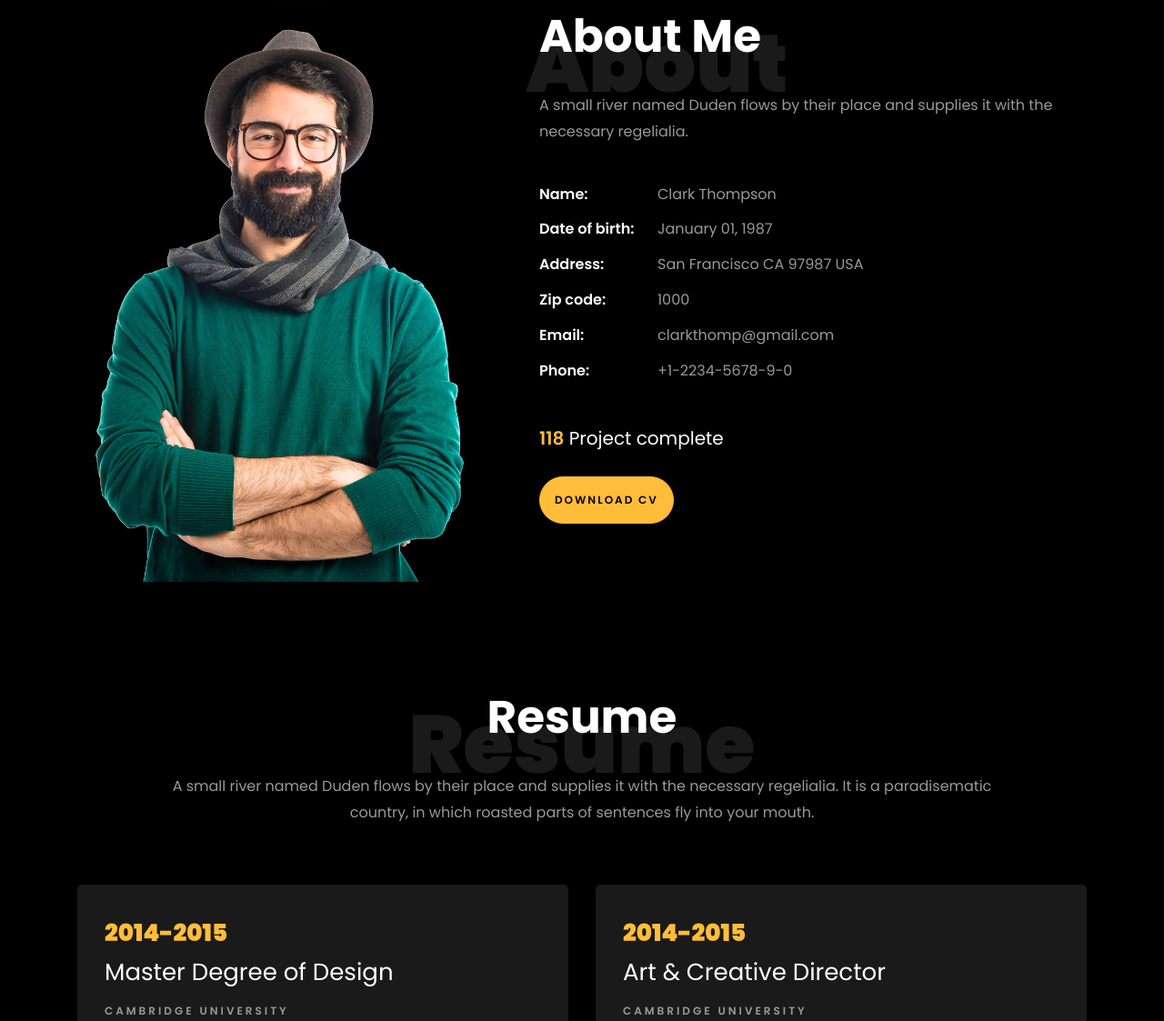
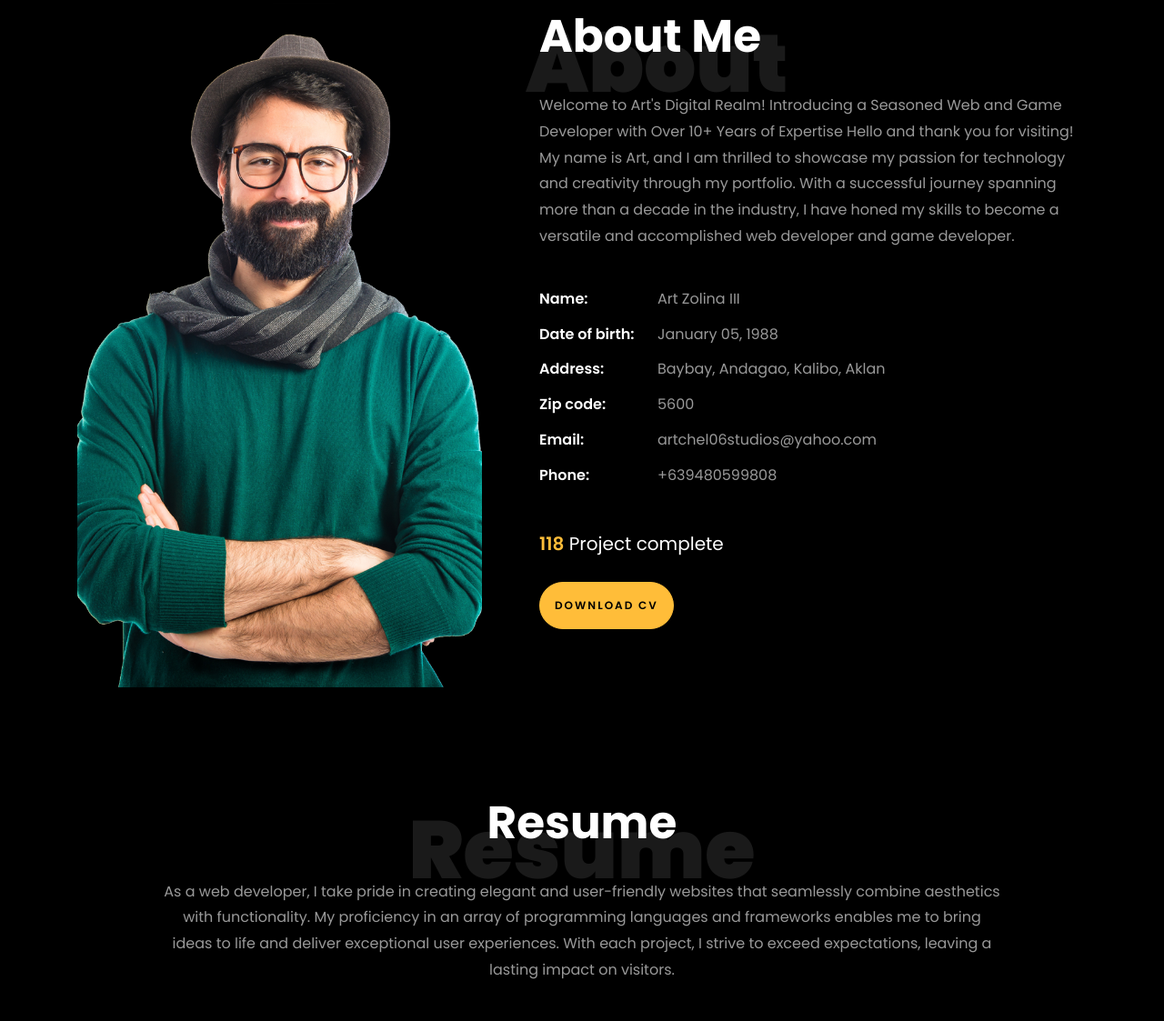
Before and after one commit to tumaogames/tumaogames.github.io, a plain HTML site: page index.html in a window 1280 px wide. Shown: the part 859-1982 px from the top of the page at 91% size. Drawn offline with Linux system fonts and the light colour scheme; files whose address does not match are found by name.

Commit message:
edit description

```diff
--- a/index.html
+++ b/index.html
@@ -1,7 +1,7 @@
 <!DOCTYPE html>
 <html lang="en">
   <head>
-    <title>Clark - Free Bootstrap 4 Template by Colorlib</title>
+    <title>Art</title>
     <meta charset="utf-8">
     <meta name="viewport" content="width=device-width, initial-scale=1, shrink-to-fit=no">
 
@@ -27,7 +27,7 @@
 
     <nav class="navbar navbar-expand-lg navbar-dark ftco_navbar ftco-navbar-light site-navbar-target" id="ftco-navbar">
 	    <div class="container">
-	      <a class="navbar-brand" href="index.html">Clark</a>
+	      <a class="navbar-brand" href="index.html">Art</a>
 	      <button class="navbar-toggler js-fh5co-nav-toggle fh5co-nav-toggle" type="button" data-toggle="collapse" data-target="#ftco-nav" aria-controls="ftco-nav" aria-expanded="false" aria-label="Toggle navigation">
 	        <span class="oi oi-menu"></span> Menu
 	      </button>
@@ -58,7 +58,7 @@
 		          <div class="one-forth d-flex  align-items-center ftco-animate" data-scrollax=" properties: { translateY: '70%' }">
 		          	<div class="text">
 		          		<span class="subheading">Hello!</span>
-			            <h1 class="mb-4 mt-3">I'm <span>Clark Thompson</span></h1>
+			            <h1 class="mb-4 mt-3">I'm <span>Art Zolina III</span></h1>
 			            <h2 class="mb-4">A Freelance Web Designer</h2>
 			            <p><a href="#" class="btn btn-primary py-3 px-4">Hire me</a> <a href="#" class="btn btn-white btn-outline-white py-3 px-4">My works</a></p>
 		            </div>
@@ -77,7 +77,7 @@
 		          <div class="one-forth d-flex align-items-center ftco-animate" data-scrollax=" properties: { translateY: '70%' }">
 		          	<div class="text">
 		          		<span class="subheading">Hello!</span>
-			            <h1 class="mb-4 mt-3">I'm a <span>web designer</span> based in London</h1>
+			            <h1 class="mb-4 mt-3">I'm a <span>Web developer/ Game developer</span> based in Philippines</h1>
 			            <p><a href="#" class="btn btn-primary py-3 px-4">Hire me</a> <a href="#" class="btn btn-white btn-outline-white py-3 px-4">My works</a></p>
 		            </div>
 		          </div>
@@ -102,14 +102,18 @@
 		          <div class="col-md-12 heading-section ftco-animate">
 		          	<h1 class="big">About</h1>
 		            <h2 class="mb-4">About Me</h2>
-		            <p>A small river named Duden flows by their place and supplies it with the necessary regelialia.</p>
+		            <p>Welcome to Art's Digital Realm!
+
+						Introducing a Seasoned Web and Game Developer with Over 10+ Years of Expertise
+						Hello and thank you for visiting! My name is Art, and I am thrilled to showcase my passion for technology and creativity through my portfolio. With a successful journey spanning more than a decade in the industry, I have honed my skills to become a versatile and accomplished web developer and game developer.
+						</p>
 		            <ul class="about-info mt-4 px-md-0 px-2">
-		            	<li class="d-flex"><span>Name:</span> <span>Clark Thompson</span></li>
-		            	<li class="d-flex"><span>Date of birth:</span> <span>January 01, 1987</span></li>
-		            	<li class="d-flex"><span>Address:</span> <span>San Francisco CA 97987 USA</span></li>
-		            	<li class="d-flex"><span>Zip code:</span> <span>1000</span></li>
-		            	<li class="d-flex"><span>Email:</span> <span>clarkthomp@gmail.com</span></li>
-		            	<li class="d-flex"><span>Phone: </span> <span>+1-2234-5678-9-0</span></li>
+		            	<li class="d-flex"><span>Name:</span> <span>Art Zolina III</span></li>
+		            	<li class="d-flex"><span>Date of birth:</span> <span>January 05, 1988</span></li>
+		            	<li class="d-flex"><span>Address:</span> <span>Baybay, Andagao, Kalibo, Aklan</span></li>
+		            	<li class="d-flex"><span>Zip code:</span> <span>5600</span></li>
+		            	<li class="d-flex"><span>Email:</span> <span>artchel06studios@yahoo.com</span></li>
+		            	<li class="d-flex"><span>Phone: </span> <span>+639480599808</span></li>
 		            </ul>
 		          </div>
 		        </div>
@@ -133,7 +137,7 @@
           <div class="col-md-10 heading-section text-center ftco-animate">
           	<h1 class="big big-2">Resume</h1>
             <h2 class="mb-4">Resume</h2>
-            <p>A small river named Duden flows by their place and supplies it with the necessary regelialia. It is a paradisematic country, in which roasted parts of sentences fly into your mouth.</p>
+            <p>As a web developer, I take pride in creating elegant and user-friendly websites that seamlessly combine aesthetics with functionality. My proficiency in an array of programming languages and frameworks enables me to bring ideas to life and deliver exceptional user experiences. With each project, I strive to exceed expectations, leaving a lasting impact on visitors.</p>
           </div>
         </div>
     		<div class="row">
```
